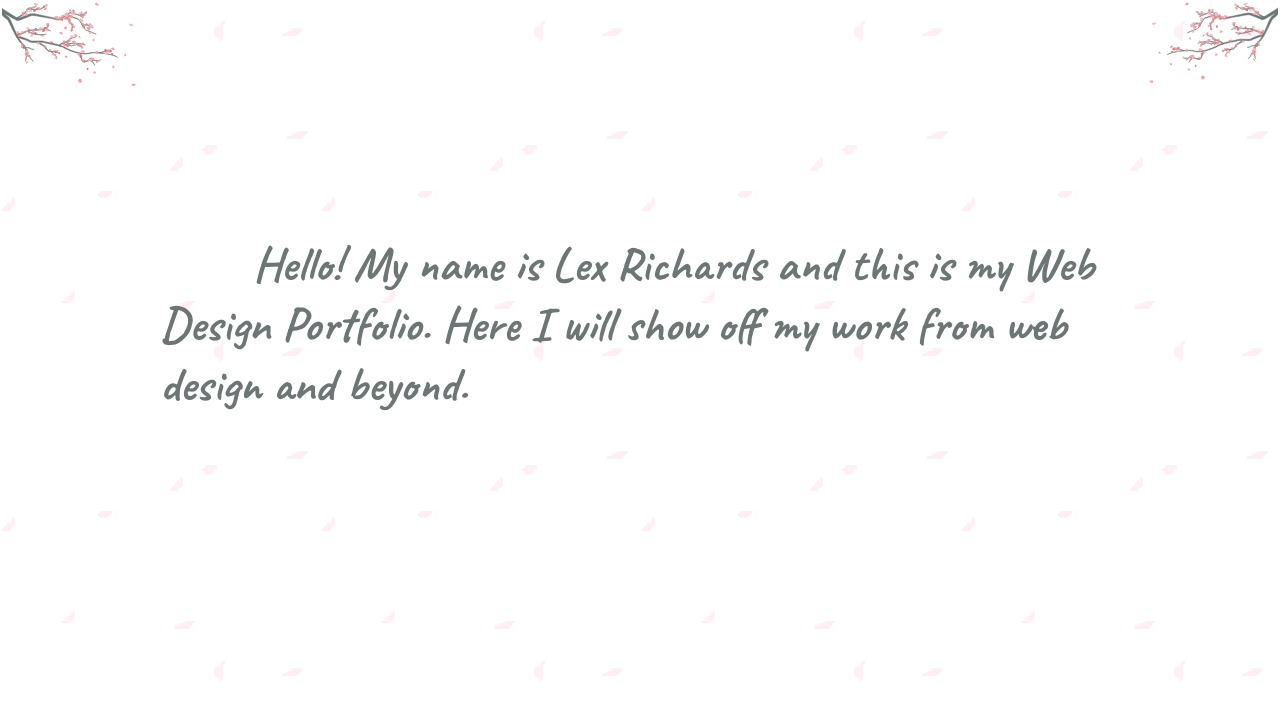
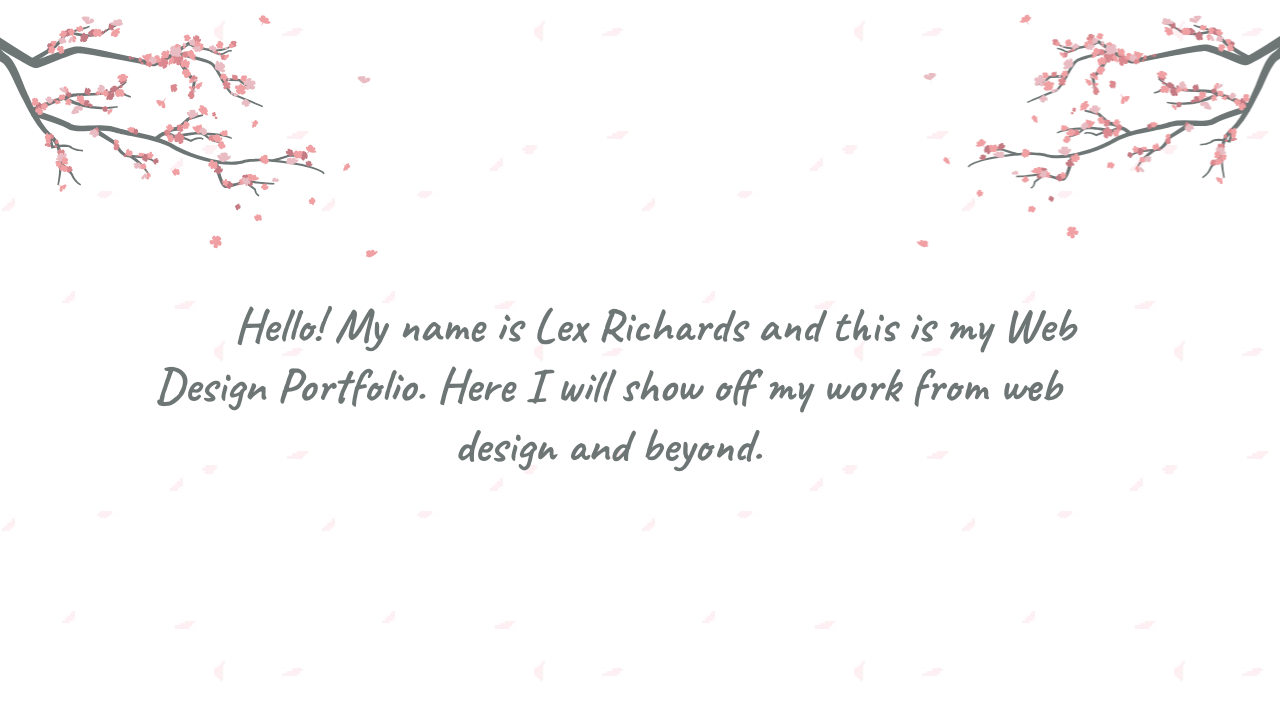
Before and after one commit to daexos/Portfolio-project, a plain HTML site: page index.html in a window 1280 px wide. Shown: the part 37-756 px from the top of the page. Drawn offline with Linux system fonts and the light colour scheme.

Commit message:
Update style.css

```diff
--- a/style.css
+++ b/style.css
@@ -294,9 +294,9 @@ text {
 
 
 .section-1-text {
-   grid-area: 2 / 3 / 4 / 4;
+grid-area: 2 / 2 / 3 / 5;
  width: 20em;
-  text-align: left;
+  text-align: center;
   font-family: caveat;
   font-size: 3em;
   color: #6D7675;
```
